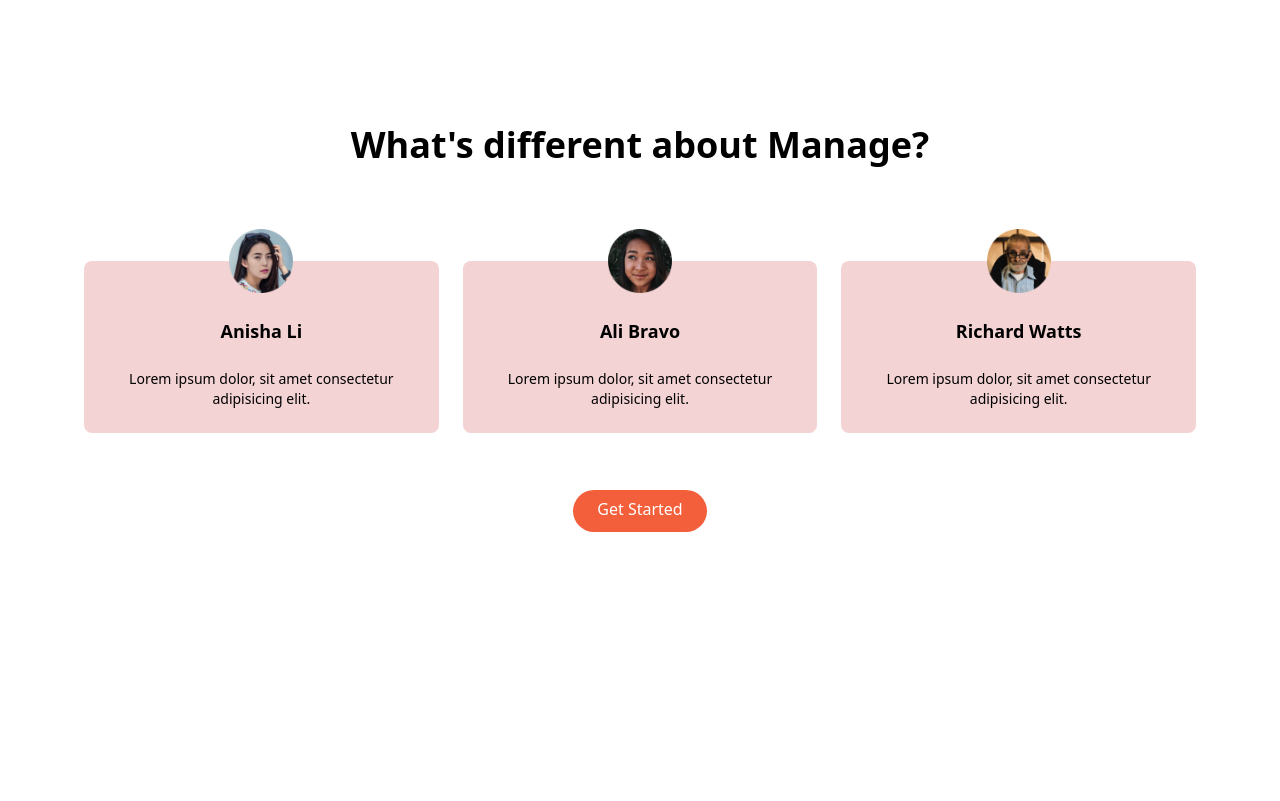
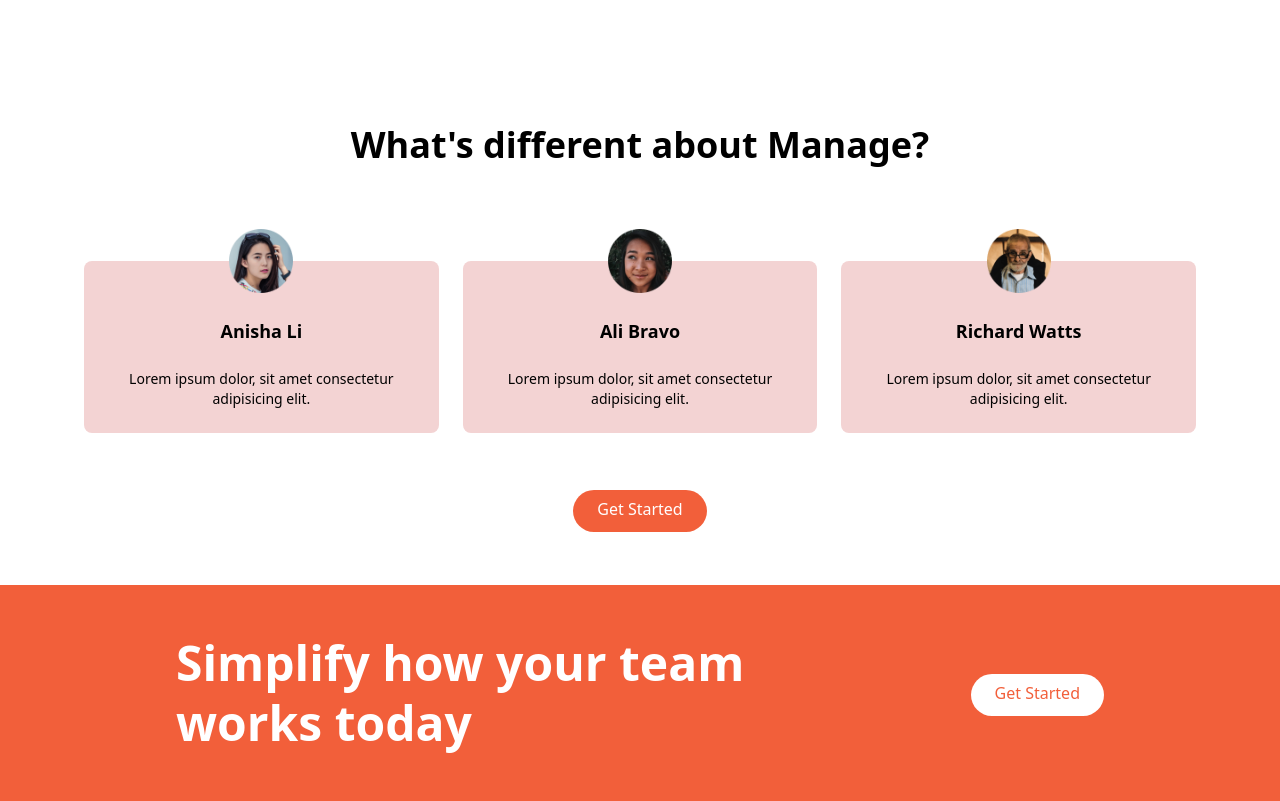
Before and after one commit to AgnieszkaRyling/manage-onepage, a website: page index.html in a window 1280 px wide. Shown: the part 1143-1944 px from the top of the page. Before the commit the page ends 1728 px from the top, so only its background shows below. Drawn offline with Linux system fonts and the light colour scheme.

Commit message:
CTA done

```diff
--- a/index.html
+++ b/index.html
@@ -135,5 +135,17 @@
         </div>
       </div>
     </section>
+    <section class="bg-brightRed" id="CTA">
+      <div id="container" class="container flex flex-col items-center justify-between px-6 py-24 mx-auto space-y-12 md:py-12 md:flex-row md:space-y-0">
+        <h2 class="text-5xl font-bold leading-tight text-center text-white md:4xl md:max-w-xl md:text-left">Simplify how your team works today</h2>
+        <div>
+          <a
+              href=""
+              class="p-3 px-6 pt-2 text-brightRed bg-white rounded-full shadow-5xl  baseline hover:bg-gray-300"
+              >Get Started</a
+            >
+        </div>
+      </div>
+    </section>
   </body>
 </html>
```
Also changed, not shown: css/main.css.
